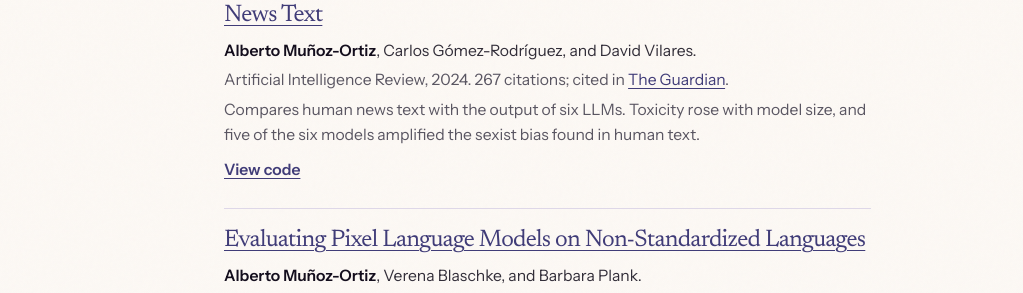
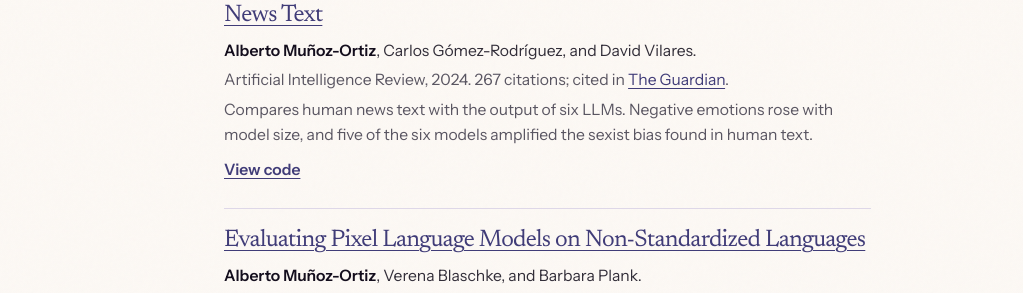
Before and after one commit to amunozo/amunozo.github.io, a Jekyll site: the page built from index.md, in a window 1280 px wide and 900 px high, scrolled down 1210 px. Shown: the part 160-453 px from the top of the window, without its empty margins (128-1151 px from the left). Built offline with Jekyll 4.4.1, drawn with Linux system fonts in a browser that asks for light colours.

Commit message:
CV and homepage: 'negative emotions' instead of 'toxicity' in the human vs LLM news line

```diff
--- a/index.md
+++ b/index.md
@@ -52,7 +52,7 @@ description: Alberto Muñoz-Ortiz, AI engineer and researcher in Lausanne. PhD i
       <h3><a href="https://link.springer.com/article/10.1007/s10462-024-10903-2">Contrasting Linguistic Patterns in Human and LLM-Generated News Text</a></h3>
       <p class="pub-authors"><strong>Alberto Muñoz-Ortiz</strong>, Carlos Gómez-Rodríguez, and David Vilares.</p>
       <p class="pub-venue">Artificial Intelligence Review, 2024. 267 citations; cited in <a href="https://www.theguardian.com/commentisfree/2026/apr/14/ai-language-human-speech">The Guardian</a>.</p>
-      <p class="pub-venue">Compares human news text with the output of six LLMs. Toxicity rose with model size, and five of the six models amplified the sexist bias found in human text.</p>
+      <p class="pub-venue">Compares human news text with the output of six LLMs. Negative emotions rose with model size, and five of the six models amplified the sexist bias found in human text.</p>
       <p class="pub-code"><a href="https://github.com/amunozo/linguistic_patterns_LLMs" aria-label="Code for Contrasting Linguistic Patterns in Human and LLM-Generated News Text">View code</a></p>
     </li>
     <li>
```
Also changed, not shown: 4 other files.
